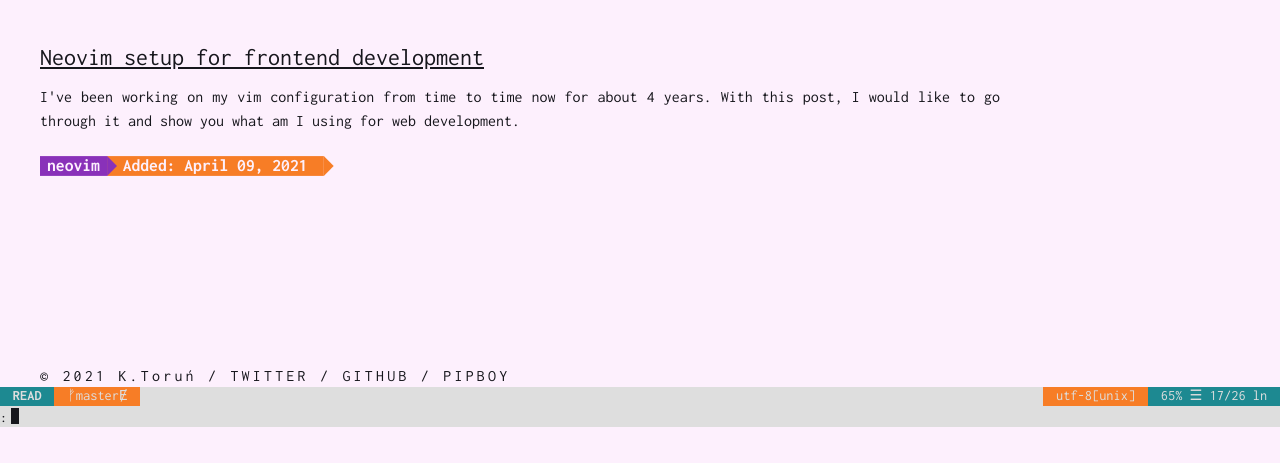
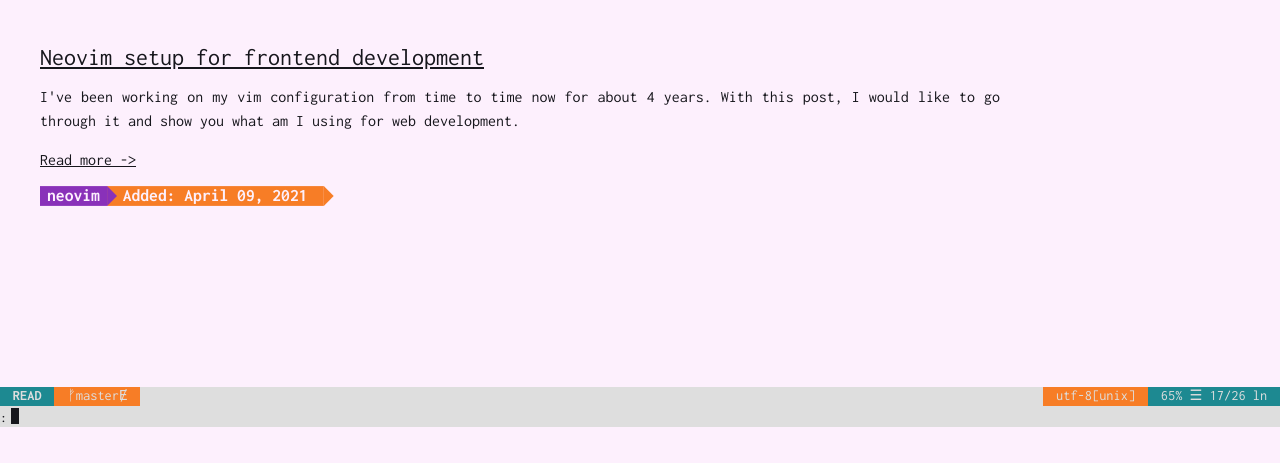
Before and after one commit to Krol22/ktorun-blog, a Gatsby site: page / in a window 1280 px wide. Shown: the part 393-856 px from the top of the page. Before the commit the page ends 825 px from the top, so only its background shows below. Built offline with nearby package versions, Linux system fonts and the light colour scheme; Gatsby itself is replaced by a stand-in of ours; some packages are replaced by stand-ins of ours.

Commit message:
Read more

```diff
--- a/src/components/PostList.js
+++ b/src/components/PostList.js
@@ -11,9 +11,10 @@ const PostList = ({ posts }) => {
       <h2>Latest articles:</h2>
       <ul className="post-list">
         {posts.map(({ pageTitle, slug, date, description, category }) => (
-          <li key={slug}>
-            <h3 onClick={() => onPostClick(slug)}>{pageTitle}</h3>
+          <li className="post" onClick={() => onPostClick(slug)} key={slug}>
+            <h3>{pageTitle}</h3>
             <p className="post__description">{description}</p>
+            <p className="post__link">Read more -&gt;</p>
             <div className="post__bar">
               <div className="post__category">{category}</div>
               <div className="post__added">Added: {date}</div>
--- a/src/index.css
+++ b/src/index.css
@@ -164,10 +164,14 @@ hr {
 	border-bottom: 1px solid var(--background-secondary);
 }
 
+.post {
+	cursor: pointer;
+}
+
 .post__description {
 	text-align: justify;
 	margin-top: 1rem;
-	margin-bottom: 1.5rem;
+	margin-bottom: 1.2rem;
 	line-height: 1.5rem;
 }
 
@@ -231,6 +235,16 @@ hr {
 	border-right: 9px solid transparent;
 	border-left: 9px solid var(--yellow);
 	border-bottom: 9px solid transparent;
+}
+
+.post__link {
+	display: block;
+	text-decoration: underline;
+	margin-bottom: 1.2rem;
+}
+
+.post__link:hover {
+	color: var(--purple);
 }
 
 article nav {
```
